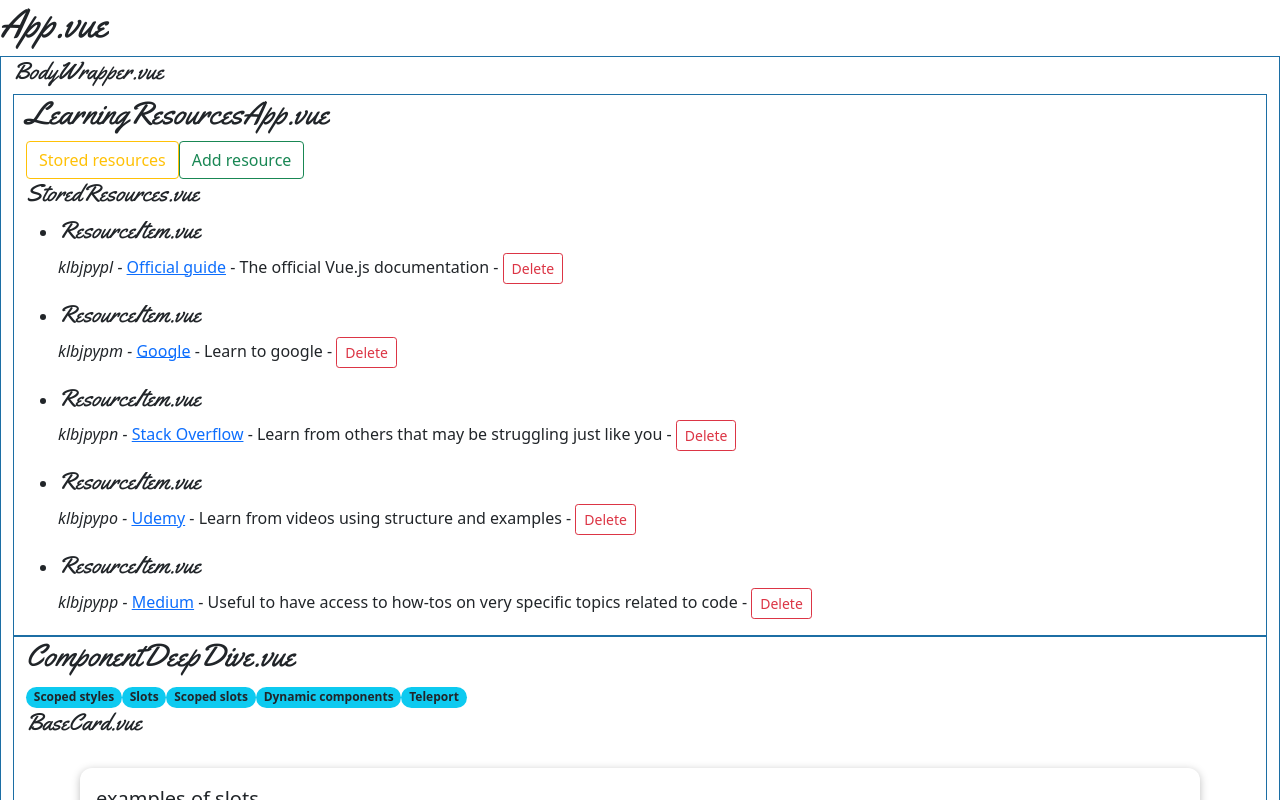
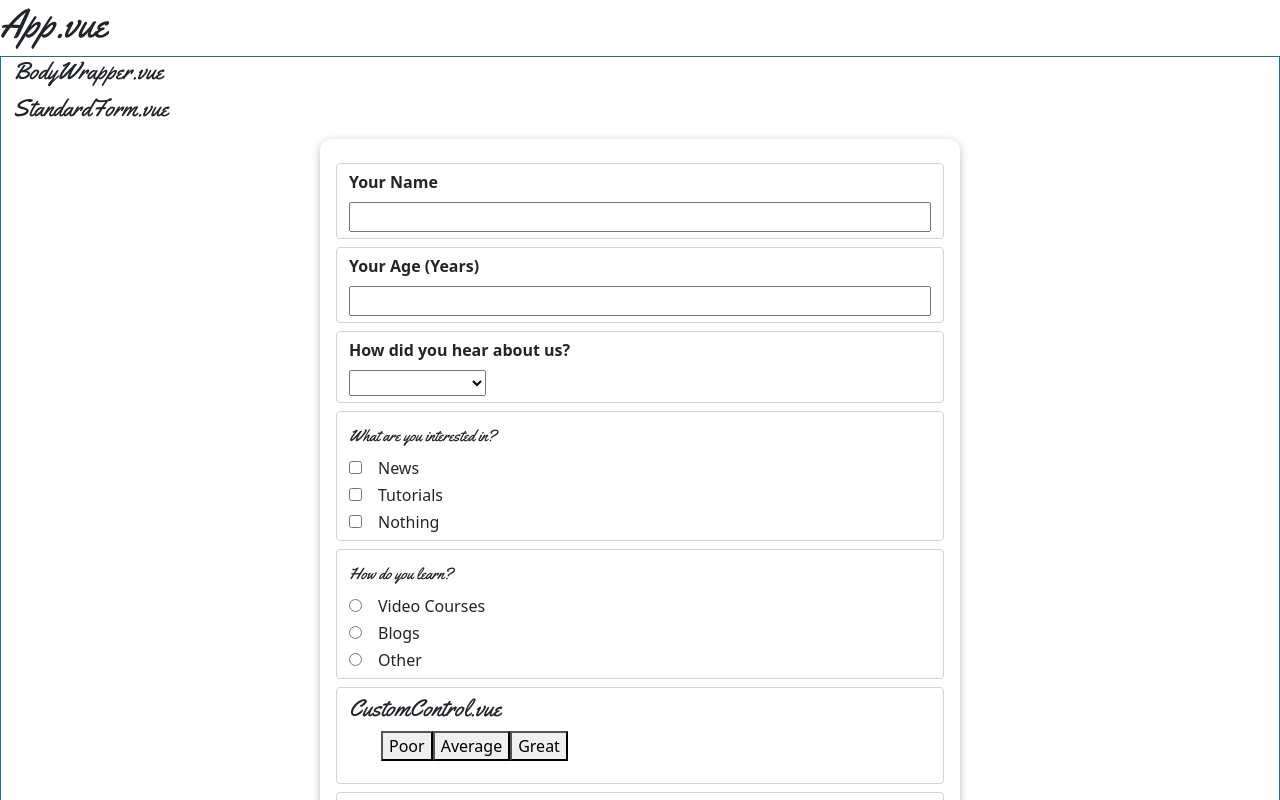
Before and after one commit to refayathaque/vue-3, a Vue app: page / in a window 1280 px wide. Shown: the top 800 px of the page. Built offline with nearby package versions, Linux system fonts and the light colour scheme.

Commit message:
Mon Feb 8 17:54

```diff
--- a/src/components/BodyWrapper.vue
+++ b/src/components/BodyWrapper.vue
@@ -1,6 +1,7 @@
 <template>
   <div class="container-fluid componentBorder">
     <h4>BodyWrapper.vue</h4>
+    <forms></forms>
     <learning-resources-app></learning-resources-app>
     <component-deep-dive></component-deep-dive>
     <component-communication></component-communication>
@@ -10,10 +11,11 @@
 <script>
 import ComponentCommunication from "./ComponentCommunication.vue";
 import ComponentDeepDive from "./ComponentDeepDive.vue";
+import Forms from './Forms.vue';
 import LearningResourcesApp from "./LearningResourcesApp.vue";
 
 export default {
-  components: { ComponentCommunication, ComponentDeepDive, LearningResourcesApp },
+  components: { ComponentCommunication, ComponentDeepDive, LearningResourcesApp, Forms },
   name: "BodyWrapper",
 };
 </script>
--- /dev/null
+++ b/src/components/Forms.vue
@@ -0,0 +1,221 @@
+<template>
+  <h4>StandardForm.vue</h4>
+  <form @submit.prevent="submitForm">
+    <div class="form-control" :class="{ invalid: nameValidity === 'invalid' }">
+      <label for="user-name">Your Name</label>
+      <input
+        id="user-name"
+        name="user-name"
+        type="text"
+        v-model.trim="name"
+        @blur="validateInput"
+      />
+      <p v-if="nameValidity === 'invalid'">Please enter valid name</p>
+    </div>
+    <div class="form-control">
+      <label for="age">Your Age (Years)</label>
+      <input id="age" name="age" type="number" v-model.number="age" />
+    </div>
+    <div class="form-control">
+      <label for="referrer">How did you hear about us?</label>
+      <select id="referrer" name="referrer" v-model="referrer">
+        <option value="google">Google</option>
+        <option value="wom">Word of mouth</option>
+        <option value="newspaper">Newspaper</option>
+      </select>
+    </div>
+    <div class="form-control">
+      <h2>What are you interested in?</h2>
+      <div>
+        <input
+          id="interest-news"
+          name="interest"
+          type="checkbox"
+          value="news"
+          v-model="interest"
+        />
+        <label for="interest-news">News</label>
+      </div>
+      <div>
+        <input
+          id="interest-tutorials"
+          name="interest"
+          type="checkbox"
+          value="tutorials"
+          v-model="interest"
+        />
+        <label for="interest-tutorials">Tutorials</label>
+      </div>
+      <div>
+        <input
+          id="interest-nothing"
+          name="interest"
+          type="checkbox"
+          value="nothing"
+          v-model="interest"
+        />
+        <label for="interest-nothing">Nothing</label>
+      </div>
+    </div>
+    <div class="form-control">
+      <h2>How do you learn?</h2>
+      <div>
+        <input
+          id="how-video"
+          name="how"
+          type="radio"
+          value="video courses"
+          v-model="how"
+        />
+        <label for="how-video">Video Courses</label>
+      </div>
+      <div>
+        <input
+          id="how-blogs"
+          name="how"
+          type="radio"
+          value="blogs"
+          v-model="how"
+        />
+        <label for="how-blogs">Blogs</label>
+      </div>
+      <div>
+        <input
+          id="how-other"
+          name="how"
+          type="radio"
+          value="other"
+          v-model="how"
+        />
+        <label for="how-other">Other</label>
+      </div>
+    </div>
+    <div class="form-control">
+      <custom-control v-model="rating"></custom-control>
+      <!-- since any button in a form will submit the form, the buttons in this custom-control component are set to type="button" which overrides the default type="submit" and prevents the form from getting submitted on button clicks -->
+      <!-- example of using v-model on custom control components - use the modelValue prop and update:modelValue custom event in the child custom control component - the data property in the custom control component is maintained here in the parent -->
+    </div>
+    <div class="form-control">
+      <input
+        id="confirm-terms"
+        name="confirm-terms"
+        type="checkbox"
+        v-model="confirmTerms"
+        for="confirm-terms"
+      />
+      <label for="confirm-terms">Agree to terms and conditions?</label>
+    </div>
+    <div>
+      <button>Save Data</button>
+    </div>
+  </form>
+</template>
+
+<script>
+import CustomControl from './forms/CustomControl.vue';
+
+export default {
+  components: { CustomControl },
+  data() {
+    return {
+      name: "",
+      age: null,
+      referrer: null,
+      interest: [],
+      // group of checkboxes must use arrays for data properties, unless it's singular (see one for confirmTerms)
+      how: null,
+      confirmTerms: false,
+      rating: null,
+      nameValidity: "pending",
+    };
+  },
+  methods: {
+    submitForm() {
+      console.log(
+        this.name,
+        this.age,
+        this.referrer,
+        this.interest,
+        this.how,
+        this.confirmTerms,
+        this.rating,
+      );
+    },
+    validateInput() {
+      if (!this.name) {
+        this.nameValidity = "invalid";
+      } else {
+        this.nameValidity = "valid";
+      }
+    },
+  },
+};
+</script>
+
+<style scoped>
+form {
+  margin: 1rem auto;
+  max-width: 40rem;
+  border-radius: 12px;
+  box-shadow: 0 2px 8px rgba(0, 0, 0, 0.26);
+  padding: 1rem;
+  background-color: #ffffff;
+}
+
+.form-control {
+  margin: 0.5rem 0;
+}
+
+.form-control.invalid input {
+  border-color: red;
+}
+
+label {
+  font-weight: bold;
+}
+
+h2 {
+  font-size: 1rem;
+  margin: 0.5rem 0;
+}
+
+input,
+select {
+  display: block;
+  width: 100%;
+  font: inherit;
+  margin-top: 0.5rem;
+}
+
+select {
+  width: auto;
+}
+
+input[type="checkbox"],
+input[type="radio"] {
+  display: inline-block;
+  width: auto;
+  margin-right: 1rem;
+}
+
+input[type="checkbox"] + label,
+input[type="radio"] + label {
+  font-weight: normal;
+}
+
+button {
+  font: inherit;
+  border: 1px solid #0076bb;
+  background-color: #0076bb;
+  color: white;
+  cursor: pointer;
+  padding: 0.25rem 1rem;
+  border-radius: 30px;
+}
+
+button:hover,
+button:active {
+  border-color: #002350;
+  background-color: #002350;
+}
+</style>
--- /dev/null
+++ b/src/components/forms/CustomControl.vue
@@ -0,0 +1,36 @@
+<template>
+  <h4>CustomControl.vue</h4>
+  <ul>
+    <li :class="{ active: modelValue === 'poor' }">
+      <button type="button" @click="activate('poor')">Poor</button>
+    </li>
+    <li :class="{ active: modelValue === 'average' }">
+      <button type="button" @click="activate('average')">Average</button>
+    </li>
+    <li :class="{ active: modelValue === 'great' }">
+      <button type="button" @click="activate('great')">Great</button>
+    </li>
+  </ul>
+</template>
+
+<script>
+export default {
+  props: ['modelValue'],
+  emits: ['update:modelValue'],
+  methods: {
+    activate(option) {
+      this.$emit('update:modelValue', option)
+    },
+  },
+};
+</script>
+
+<style scoped>
+ul {
+  list-style: none;
+  display: flex;
+}
+.active button {
+  color: coral;
+}
+</style>
```
